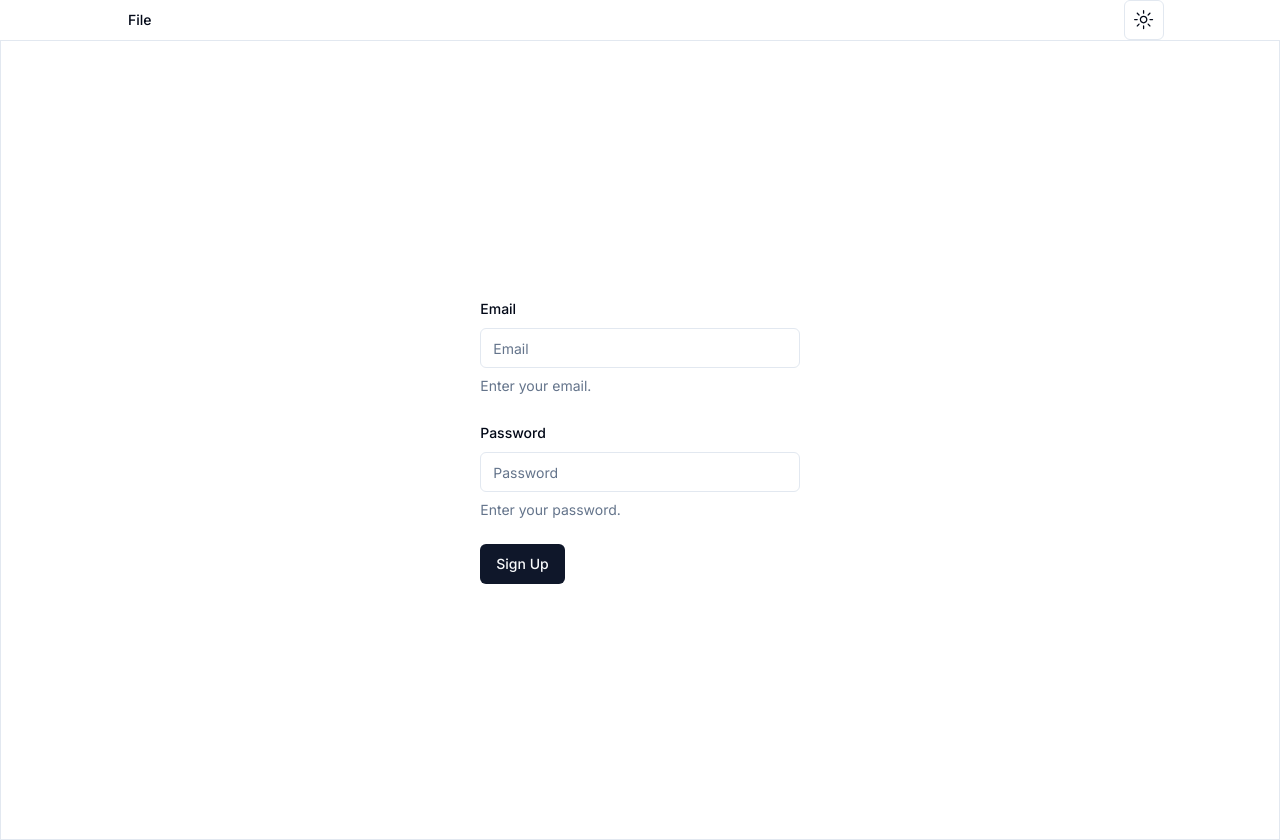
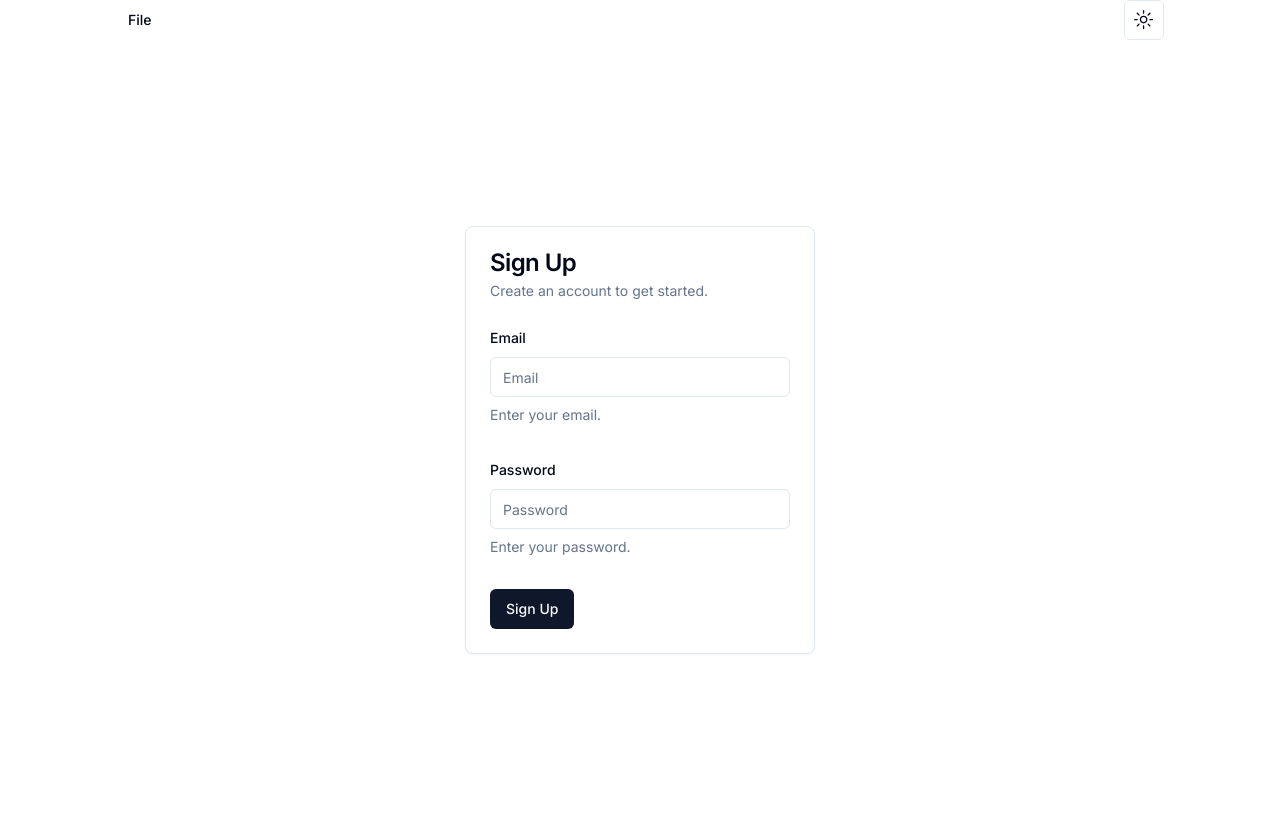
Before and after one commit to lunchspider/mentorium, a Next.js app: page /sign-up in a window 1280 px wide. Built offline with nearby package versions, Linux system fonts and the light colour scheme.

Commit message:
feat: redesign login forms

```diff
--- a/src/app/sign-in/page.tsx
+++ b/src/app/sign-in/page.tsx
@@ -8,7 +8,16 @@ import {
   FormField,
   FormItem,
   FormLabel,
+  FormMessage,
 } from "@/components/ui/form";
+import {
+  Card,
+  CardContent,
+  CardDescription,
+  CardFooter,
+  CardHeader,
+  CardTitle,
+} from "@/components/ui/card";
 import { Input } from "@/components/ui/input";
 import { zodResolver } from "@hookform/resolvers/zod";
 import { useForm } from "react-hook-form";
@@ -37,19 +46,32 @@ export default function SignIn() {
   });
 
   return (
-    <div className="flex min-h-screen flex-col items-center">
+    <div className="flex justify-center items-center h-screen">
+      <div>
+        <Card className="w-[350px]">
+          <CardHeader>
+            <CardTitle>Sign In</CardTitle>
+            <CardDescription>
+              Sign in to your account to get started.
+            </CardDescription>
+          </CardHeader>
+          <CardContent>
             <Form {...form}>
-        <form onSubmit={form.handleSubmit(onSubmit)} className="space-y-8">
+              <form
+                onSubmit={form.handleSubmit(onSubmit)}
+                className="space-y-8"
+              >
                 <FormField
                   control={form.control}
                   name="email"
-            render={() => (
+                  render={({ field }) => (
                     <FormItem>
                       <FormLabel>Email</FormLabel>
                       <FormControl>
-                  <Input placeholder="Email" />
+                        <Input placeholder="Email" {...field} />
                       </FormControl>
                       <FormDescription>Enter your email.</FormDescription>
+                      <FormMessage />
                     </FormItem>
                   )}
                 />
@@ -64,12 +86,16 @@ export default function SignIn() {
                         <Input placeholder="Password" />
                       </FormControl>
                       <FormDescription>Enter your password.</FormDescription>
+                      <FormMessage />
                     </FormItem>
                   )}
                 />
               </form>
               <Button type="submit">Login</Button>
             </Form>
+          </CardContent>
+        </Card>
+      </div>
     </div>
   );
 }
--- a/src/app/sign-up/page.tsx
+++ b/src/app/sign-up/page.tsx
@@ -10,6 +10,14 @@ import {
   FormLabel,
   FormMessage,
 } from "@/components/ui/form";
+import {
+  Card,
+  CardContent,
+  CardDescription,
+  CardFooter,
+  CardHeader,
+  CardTitle,
+} from "@/components/ui/card";
 import { Input } from "@/components/ui/input";
 import { zodResolver } from "@hookform/resolvers/zod";
 import { useForm } from "react-hook-form";
@@ -38,11 +46,18 @@ export default function SignUp() {
   }
 
   return (
-    <div className="flex min-h-screen flex-col border items-center justify-center">
+    <div className="flex justify-center items-center h-screen">
+      <div>
+        <Card className="w-[350px]">
+          <CardHeader>
+            <CardTitle>Sign Up</CardTitle>
+            <CardDescription>Create an account to get started.</CardDescription>
+          </CardHeader>
+          <CardContent>
             <Form {...form}>
               <form
                 onSubmit={form.handleSubmit(onSubmit)}
-          className="w-2/3 sm:w-1/4 space-y-6"
+                className="space-y-8"
               >
                 <FormField
                   control={form.control}
@@ -76,6 +91,9 @@ export default function SignUp() {
                 <Button type="submit">Sign Up</Button>
               </form>
             </Form>
+          </CardContent>
+        </Card>
+      </div>
     </div>
   );
 }
```
Lines whose indentation alone changed are shown as unchanged.
